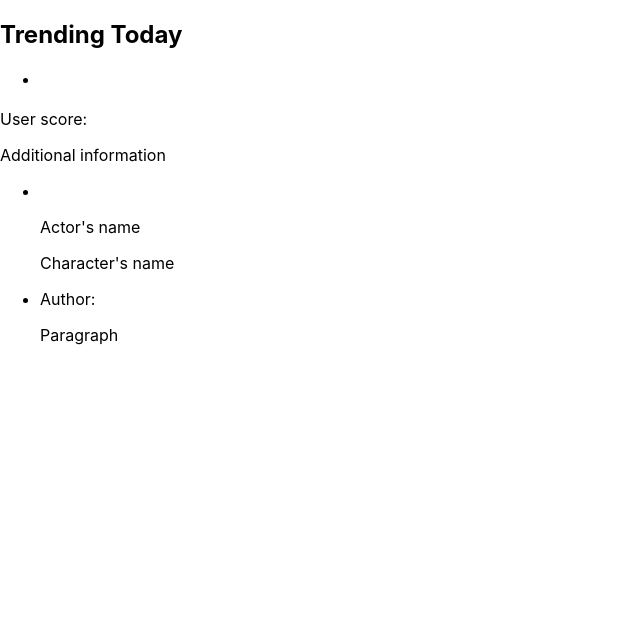
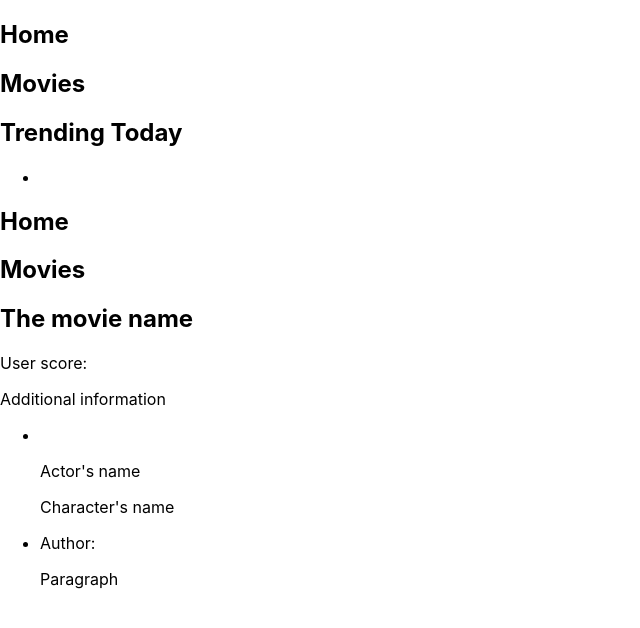
Before and after one commit to izaitseva/goit-react-hw-05-movies, a React (Create React App) app: page / in a window 1280 px wide. Shown: the top 628 px of the page, without its empty margins (0-640 px from the left). Built offline with nearby package versions, Linux system fonts and the light colour scheme.

Commit message:
верстка

```diff
--- a/src/components/App.jsx
+++ b/src/components/App.jsx
@@ -1,5 +1,5 @@
-import Home from "./Home";
-import Movies from "./Movies";
+import Home from "./pages/Home";
+import Movies from "./pages/Movies";
 
 export default function App() {
 
--- /dev/null
+++ b/src/components/containers/Header.jsx
@@ -0,0 +1,9 @@
+export default function Header() {
+
+    return (
+        <div>
+            <h2>Home</h2>
+            <h2>Movies</h2>
+        </div>
+    )
+}
--- a/src/components/Home.jsx
+++ b/src/components/pages/Home.jsx
@@ -1,9 +1,11 @@
+import Header from "components/containers/Header"
+
 export default function Home() {
 
     return (
         <div>
+            <Header />
             <h2>Trending Today</h2>
-
             <ul>
                 <li></li>
             </ul>
--- a/src/components/Movies.jsx
+++ b/src/components/pages/Movies.jsx
@@ -1,11 +1,13 @@
-import Cast from "./Cast";
-import Reviews from "./Reviews";
+import Header from "components/containers/Header";
+import Cast from "../containers/Cast";
+import Reviews from "../containers/Reviews";
 
 export default function Movies() {
 
     return (
         <div>
-            <h2></h2>
+            <Header />
+            <h2>The movie name</h2>
             <p>User score: </p>
 
             <p>Additional information</p>
@@ -15,5 +17,4 @@ export default function Movies() {
             </ul>
         </div>
     )
-
 }
```
Also changed, not shown: src/components/containers/Cast.jsx (renamed from src/components/Cast.jsx), src/components/containers/Reviews.jsx (renamed from src/components/Reviews.jsx), src/styles/styles.css (added).
